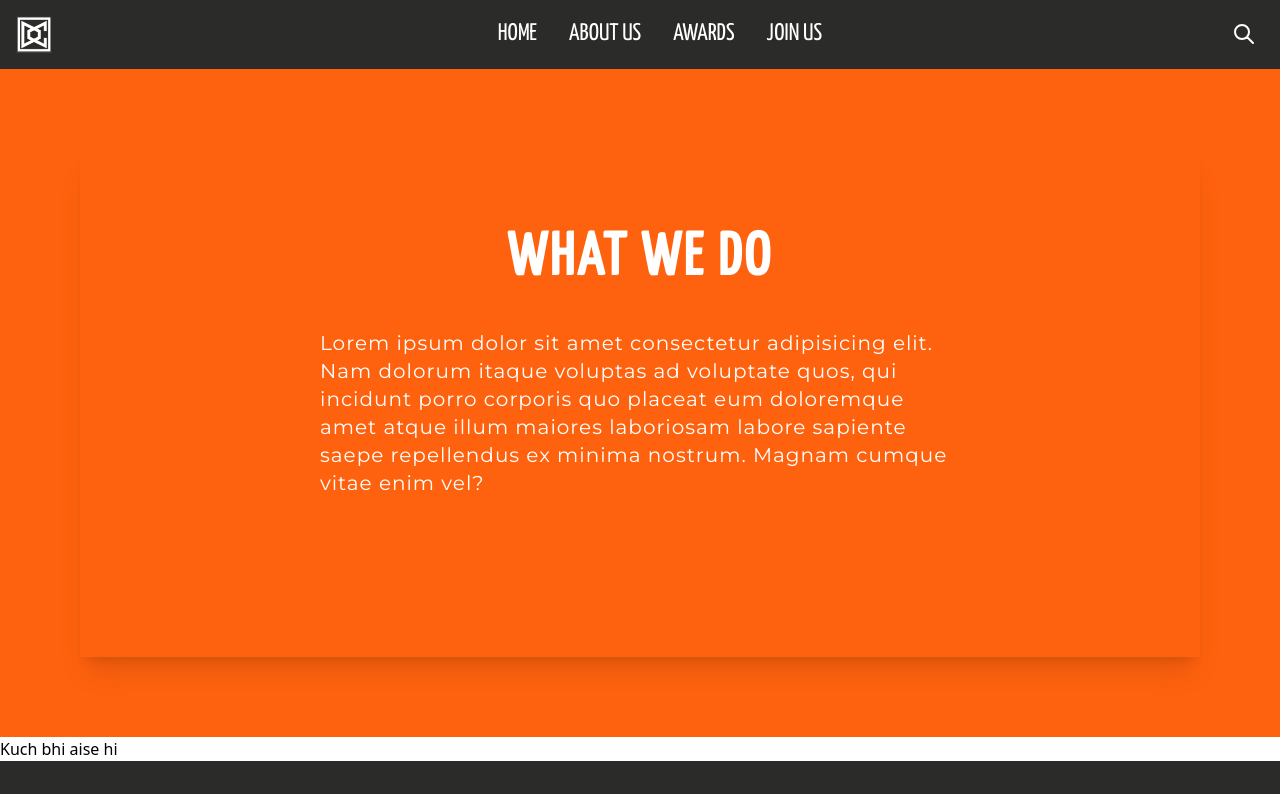
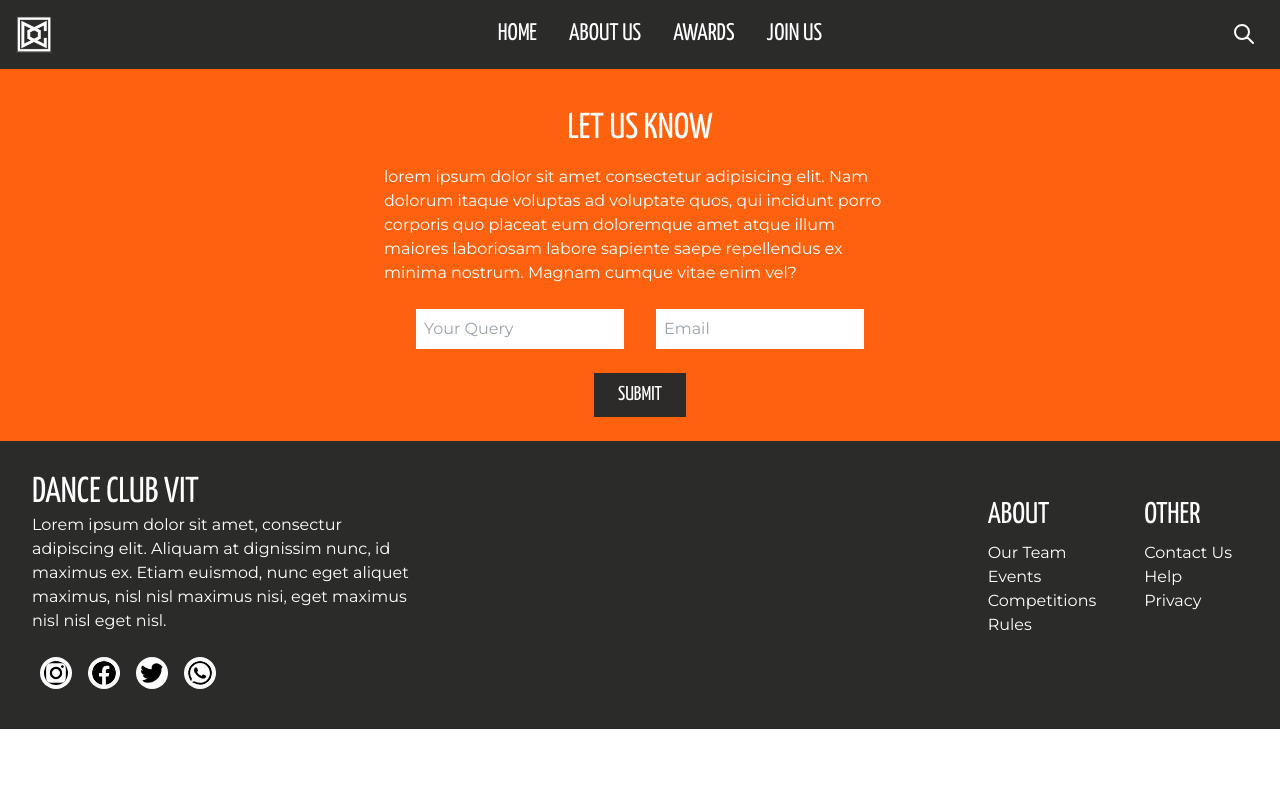
Before and after one commit to GhostVaibhav/dance-club-site, a React (Create React App) app: page / in a window 1280 px wide. Shown: the top 794 px of the page. Built offline with nearby package versions, Linux system fonts and the light colour scheme.

Commit message:
Made the query component

```diff
--- a/src/App.js
+++ b/src/App.js
@@ -1,13 +1,14 @@
 import Footer from "./components/Footer";
 import Navbar from "./components/Navbar";
 import About from "./components/About";
+import Query from "./components/Query";
 
 function App() {
 	return (
 		<>
 			<Navbar />
-			<About />
-			Kuch bhi aise hi
+			{/* <About /> */}
+			<Query />
 			<Footer />
 		</>
 	);
--- /dev/null
+++ b/src/components/Query.js
@@ -0,0 +1,33 @@
+import React, { Component } from 'react'
+
+export class Query extends Component {
+    render() {
+        return (
+            <div className='flex justify-center bg-[#FF620E]'>
+                <div className='flex flex-col items-center p-6 max-w-xl'>
+                    {/* Title */}
+                    <div className='text-4xl pt-4 p-2 text-white' style={{ "fontFamily": "Yanone Kaffeesatz" }}>
+                        LET US KNOW
+                    </div>
+                    {/* Description */}
+                    <div className='p-2 text-white' style={{ "fontFamily": "Montserrat" }}>
+                        lorem ipsum dolor sit amet consectetur adipisicing elit. Nam dolorum itaque voluptas ad voluptate quos, qui incidunt porro corporis quo placeat eum doloremque amet atque illum maiores laboriosam labore sapiente saepe repellendus ex minima nostrum. Magnam cumque vitae enim vel?
+                    </div>
+                    {/* Input boxes */}
+                    <div>
+                        <input className='p-2 my-4 sm:m-4 w-full sm:w-auto' style={{ "fontFamily": "Montserrat" }} type="text" placeholder="Your Query" />
+                        <input className='p-2 my-4 sm:m-4 w-full sm:w-auto' style={{ "fontFamily": "Montserrat" }} type="email" placeholder="Email" />
+                    </div>
+                    {/* Button */}
+                    <div className='pt-2'>
+                        <button className='text-white text-xl p-2 px-6 bg-[#2C2B2A]' style={{ "fontFamily": "Yanone Kaffeesatz" }}>
+                            SUBMIT
+                        </button>
+                    </div>
+                </div>
+            </div>
+        )
+    }
+}
+
+export default Query
```
